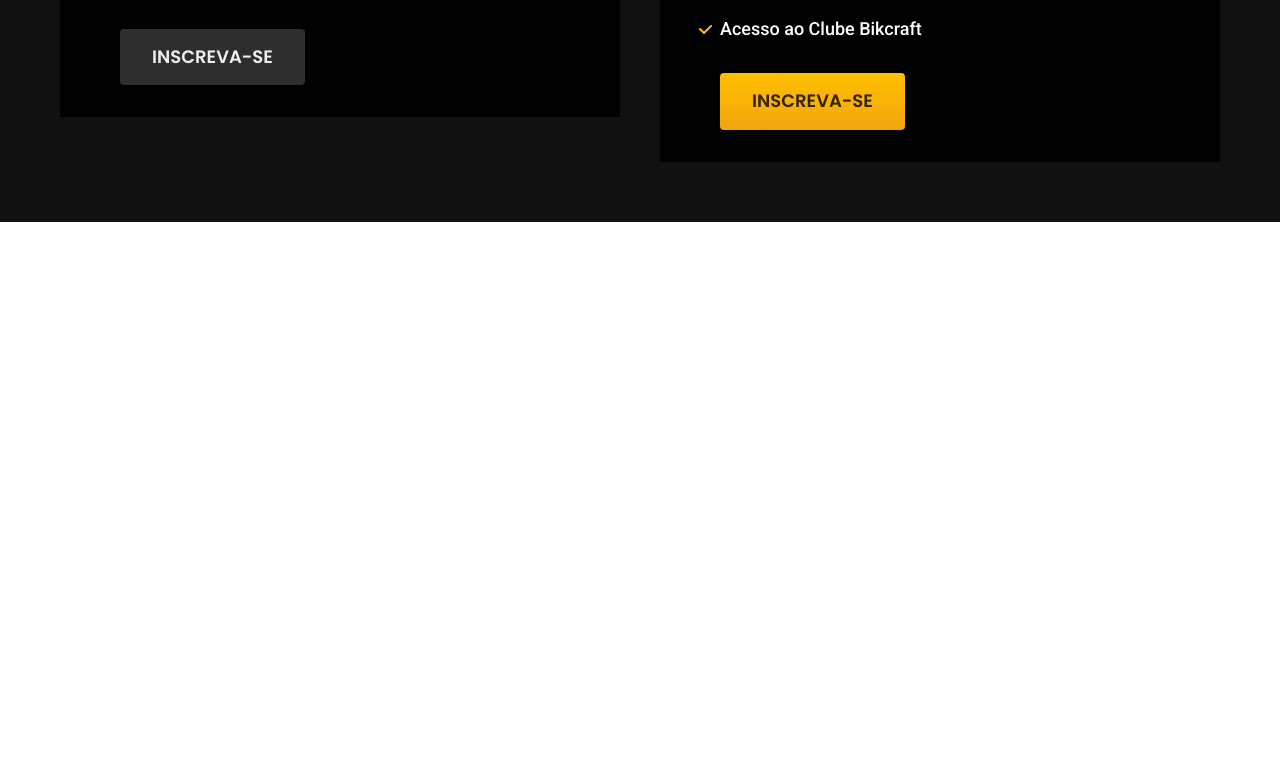
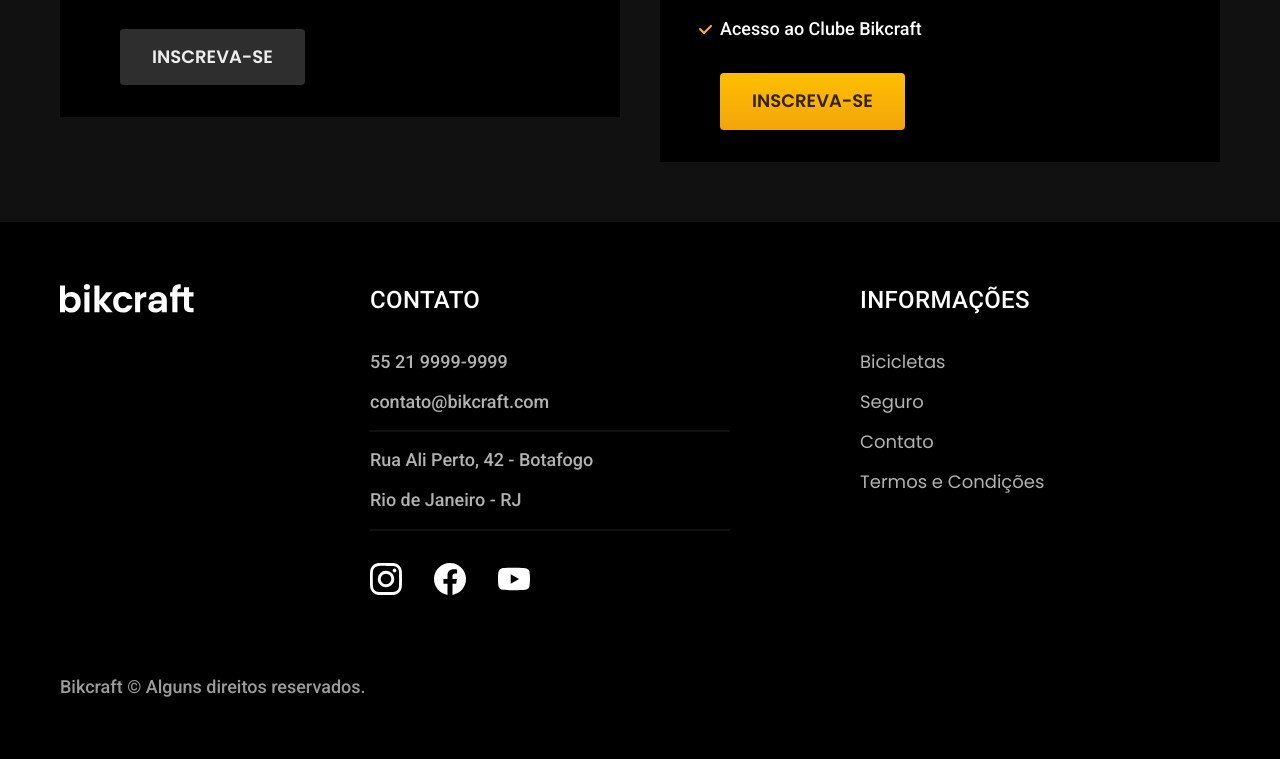
Before and after one commit to rleo05/bikcraft, a plain HTML site: page index.html in a window 1280 px wide. Shown: the part 4403-5162 px from the top of the page. Before the commit the page ends 4625 px from the top, so only its background shows below. Drawn offline with Linux system fonts and the light colour scheme.

Commit message:
Initial commit

```diff
--- /dev/null
+++ b/css/global/footer.css
@@ -0,0 +1,65 @@
+.footer-bg {
+  background-color: var(--cor-12);
+}
+
+.footer {
+  display: grid;
+  grid-template-columns: 3fr 5fr 4fr;
+  gap: 40px;
+  padding-top: 60px;
+  padding-bottom: 60px;
+}
+
+.footer h3 {
+  margin-bottom: 32px;
+}
+
+.footer-contato ul {
+  margin-bottom: 32px;
+}
+
+.footer-contato li:nth-child(even):after {
+  content: "";
+  display: block;
+  max-width: 360px;
+  height: 2px;
+  background-color: var(--cor-11);
+  margin-top: 16px;
+}
+
+.footer li {
+  margin-bottom: 16px;
+}
+
+.footer-redes {
+  display: flex;
+  gap: 32px;
+}
+
+.footer a:hover {
+  color: var(--cor-0);
+}
+
+.footer-copy {
+  grid-column: 1/-1;
+  margin-top: 40px;
+}
+
+@media (max-width: 800px) {
+  .footer > img {
+    display: none;
+  }
+  .footer {
+    grid-template-columns: 1fr 1fr;
+  }
+}
+
+@media (max-width: 600px) {
+  .footer {
+    grid-template-columns: 1fr;
+    gap: 60px;
+  }
+  .footer-copy {
+    margin-top: 0px;
+  }
+}
--- a/css/style.css
+++ b/css/style.css
@@ -3,6 +3,8 @@
 @import "./utilidades/cores.css";
 
 @import "./global/header.css";
+@import "./global/footer.css";
+
 
 /* Utilidades */
 @Import "./utilidades/componentes.css";
--- a/index.html
+++ b/index.html
@@ -155,5 +155,43 @@
       </div>
     </div>
   </article>
+
+  <footer class="footer-bg">
+    <div class="footer container">
+      <img src="./img/bikcraft.svg" alt="Bikcraft">
+      <div class="footer-contato">
+        <h3 class="font-2-l-b cor-0">Contato</h3>
+        <ul class="font-2-m cor-5">
+          <li><a href="tel:+552199999999">55 21 9999-9999</a></li>
+          <li><a href="mailto:contato@bikcraft.com">contato@bikcraft.com</a></li>
+          <li>Rua Ali Perto, 42 - Botafogo</li>
+          <li>Rio de Janeiro - RJ</li>
+        </ul>
+        <div class="footer-redes">
+          <a href="./">
+            <img src="./img/redes/instagram.svg" alt="Instagram">
+          </a>
+          <a href="./">
+            <img src="./img/redes/facebook.svg" alt="Facebook">
+          </a>
+          <a href="./">
+            <img src="./img/redes/youtube.svg" alt="Youtube">
+          </a>
+        </div>
+      </div>
+      <div class="footer-informacoes">
+        <h3 class="font-2-l-b cor-0">Informações</h3>
+        <nav>
+          <ul class="font-1-m cor-5">
+            <li><a href="./bicicletas.html">Bicicletas</a></li>
+            <li><a href="./seguros.html">Seguro</a></li>
+            <li><a href="./contato.html">Contato</a></li>
+            <li><a href="./termos.html">Termos e Condições</a></li>
+          </ul>
+        </nav>
+      </div>
+      <p class="footer-copy font-2-m cor-6">Bikcraft © Alguns direitos reservados.</p>
+    </div>
+  </footer>
 </body>
 </html>
```
